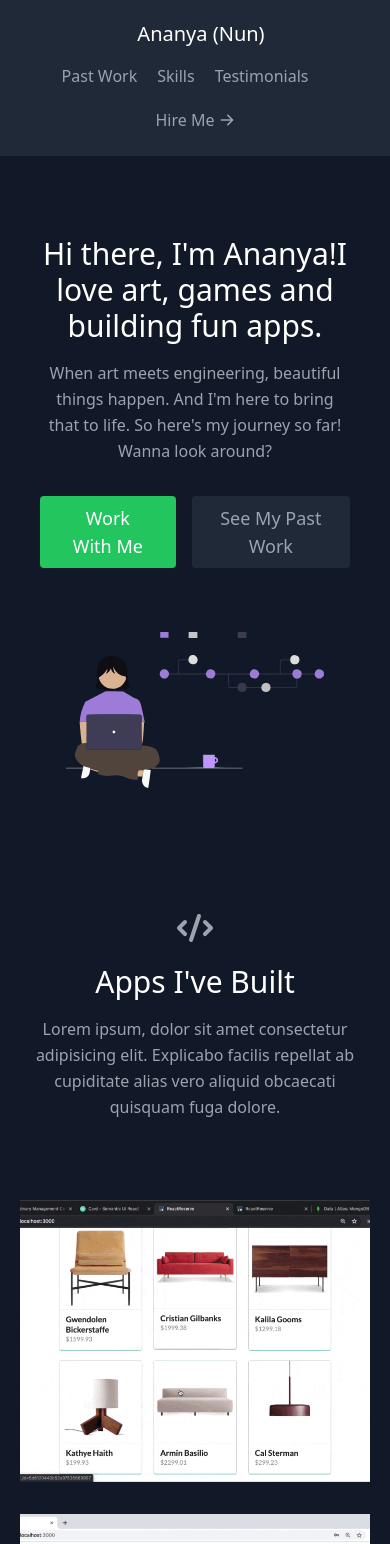
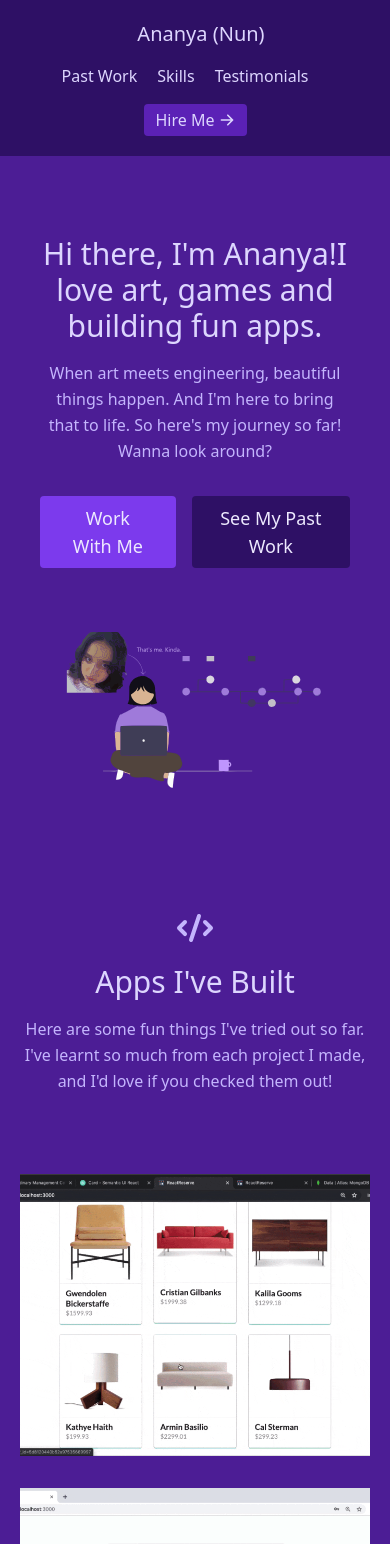
Before and after one commit to AnanyaNunDesai/ananya-nun-desai, a React (Create React App) app: page / in a window 390 px wide. Shown: the top 1544 px of the page. Built offline with nearby package versions, Linux system fonts and the light colour scheme.

Commit message:
Customized color scheme

```diff
--- a/src/App.js
+++ b/src/App.js
@@ -8,7 +8,7 @@ import Contact from "./components/Contact";
 
 export default function App() {
   return (
-    <main className="text-gray-400 bg-gray-900 body-font">
+    <main className="text-gray-400 bg-violet-900 body-font">
       <NavBar />
       <About />
       <Projects />
--- a/src/components/About.js
+++ b/src/components/About.js
@@ -6,22 +6,22 @@ const About = () => {
         <section id="about">
             <div className="container mx-auto flex px-10 py-20 md:flex-row flex-col items-center">
                 <div className="lg:flex-grow md:w-1/2 lg:pr-24 md:pr-16 flex flex-col md:items-start md:text-left mb-16 md:mb-0 items-center text-center">
-                    <h1 className="title-font sm:text-4xl text-3xl mb-4 font-medium text-white">
+                    <h1 className="title-font sm:text-4xl text-3xl mb-4 font-medium text-violet-200">
                         Hi there, I'm Ananya!
                         <br className="hidden lg:inline-block" />I love art, games and building fun apps.
                     </h1>
-                    <p className="mb-8 leading-relaxed">
+                    <p className="mb-8 leading-relaxed text-violet-300">
                         When art meets engineering, beautiful things happen. And I'm here to bring that to life. So here's my journey so far! Wanna look around?
                     </p>
                     <div className="flex justify-center">
                         <a
                             href="#contact"
-                            className="inline-flex text-white bg-green-500 border-0 py-2 px-6 focus:outline-none hover:bg-green-600 rounded text-lg">
+                            className="inline-flex text-violet-100 bg-violet-600 border-0 py-2 px-6 focus:outline-none hover:bg-violet-800 rounded text-lg">
                             Work With Me
                         </a>
                         <a
                             href="#projects"
-                            className="ml-4 inline-flex text-gray-400 bg-gray-800 border-0 py-2 px-6 focus:outline-none hover:bg-gray-700 hover:text-white rounded text-lg">
+                            className="ml-4 inline-flex text-violet-100 bg-violet-950 border-0 py-2 px-6 focus:outline-none hover:bg-violet-800 hover:text-white rounded text-lg">
                             See My Past Work
                         </a>
                     </div>
@@ -30,7 +30,7 @@ const About = () => {
                     <img
                         className="object-cover object-center rounded"
                         alt="hero"
-                        src="./coding.svg"
+                        src="./coding_w_selfie.svg"
                     />
                 </div>
             </div>
--- a/src/components/NavBar.js
+++ b/src/components/NavBar.js
@@ -4,14 +4,14 @@ import React from "react";
 
 const NavBar = () => {
     return (
-        <header className="bg-gray-800 md:sticky top-0 z-10">
+        <header className="bg-violet-950 md:sticky top-0 z-10">
             <div className="container mx-auto flex flex-wrap p-5 flex-col md:flex-row items-center">
                 <a className="title-font font-medium text-white mb-4 md:mb-0">
-                    <a href="#about" className="ml-3 text-xl">
+                    <a href="#about" className="ml-3 text-xl text-violet-200">
                         Ananya (Nun)
                     </a>
                 </a>
-                <nav className="md:mr-auto md:ml-4 md:py-1 md:pl-4 md:border-l md:border-gray-700	flex flex-wrap items-center text-base justify-center">
+                <nav className="md:mr-auto md:ml-4 md:py-1 md:pl-4 md:border-l md:border-violet-300	flex flex-wrap items-center text-violet-200 justify-center">
                     <a href="#projects" className="mr-5 hover:text-white">
                         Past Work
                     </a>
@@ -24,7 +24,7 @@ const NavBar = () => {
                 </nav>
                 <a
                     href="#contact"
-                    className="inline-flex items-center bg-gray-800 border-0 py-1 px-3 focus:outline-none hover:bg-gray-700 rounded text-base mt-4 md:mt-0">
+                    className="inline-flex items-center bg-violet-800 border-0 py-1 px-3 focus:outline-none hover:bg-violet-600 rounded text-violet-200 mt-4 md:mt-0">
                     Hire Me
                     <ArrowRightIcon className="w-4 h-4 ml-1" />
                 </a>
--- a/src/components/Projects.js
+++ b/src/components/Projects.js
@@ -5,17 +5,16 @@ import { projects } from "../data";
 
 const Projects = () => {
     return (
-        <section id="projects" className="text-gray-400 bg-gray-900 body-font">
+        <section id="projects" className="text-violet-300 bg-violet-900 body-font">
             <div className="container px-5 py-10 mx-auto text-center lg:px-40">
                 <div className="flex flex-col w-full mb-20">
                     <CodeIcon className="mx-auto inline-block w-10 mb-4" />
-                    <h1 className="sm:text-4xl text-3xl font-medium title-font mb-4 text-white">
+                    <h1 className="sm:text-4xl text-3xl font-medium title-font mb-4 text-violet-200">
                         Apps I've Built
                     </h1>
-                    <p className="lg:w-2/3 mx-auto leading-relaxed text-base">
-                        Lorem ipsum, dolor sit amet consectetur adipisicing elit. Explicabo
-                        facilis repellat ab cupiditate alias vero aliquid obcaecati quisquam
-                        fuga dolore.
+                    <p className="lg:w-2/3 mx-auto leading-relaxed text-violet-300">
+                        Here are some fun things I've tried out so far. I've learnt so much from each
+                        project I made, and I'd love if you checked them out!
                     </p>
                 </div>
                 <div className="flex flex-wrap -m-4">
@@ -30,11 +29,11 @@ const Projects = () => {
                                     className="absolute inset-0 w-full h-full object-cover object-center"
                                     src={project.image}
                                 />
-                                <div className="px-8 py-10 relative z-10 w-full border-4 border-gray-800 bg-gray-900 opacity-0 hover:opacity-100">
-                                    <h2 className="tracking-widest text-sm title-font font-medium text-green-400 mb-1">
+                                <div className="px-8 py-10 relative z-10 w-full border-4 border-indigo-950 bg-violet-950 opacity-0 hover:opacity-100">
+                                    <h2 className="tracking-widest text-sm title-font font-medium text-violet-400 mb-1">
                                         {project.subtitle}
                                     </h2>
-                                    <h1 className="title-font text-lg font-medium text-white mb-3">
+                                    <h1 className="title-font text-lg font-medium text-violet-100 mb-3">
                                         {project.title}
                                     </h1>
                                     <p className="leading-relaxed">{project.description}</p>
--- a/src/components/Skills.js
+++ b/src/components/Skills.js
@@ -7,11 +7,11 @@ const Skills = () => {
         <section id="skills">
             <div className="container px-5 py-10 mx-auto">
                 <div className="text-center mb-20">
-                    <ChipIcon className="w-10 inline-block mb-4" />
-                    <h1 className="sm:text-4xl text-3xl font-medium title-font text-white mb-4">
+                    <ChipIcon className="w-10 inline-block mb-4 text-violet-300" />
+                    <h1 className="sm:text-4xl text-3xl font-medium title-font text-violet-200 mb-4">
                         Skills &amp; Technologies
                     </h1>
-                    <p className="text-base leading-relaxed xl:w-2/4 lg:w-3/4 mx-auto">
+                    <p className="text-violet-300 leading-relaxed xl:w-2/4 lg:w-3/4 mx-auto">
                         Here are some skills I am confident about. I am always up for learning and expanding my knowledge-base on-the-go!
                     </p>
                 </div>
@@ -19,8 +19,8 @@ const Skills = () => {
                     {skills.map((skill) => (
                         <div key={skill} className="p-2 sm:w-1/2 w-full">
                             <div className="bg-gray-800 rounded flex p-4 h-full items-center">
-                                <BadgeCheckIcon className="text-green-400 w-6 h-6 flex-shrink-0 mr-4" />
-                                <span className="title-font font-medium text-white">
+                                <BadgeCheckIcon className="text-purple-400 w-6 h-6 flex-shrink-0 mr-4" />
+                                <span className="title-font font-medium text-violet-200">
                                     {skill}
                                 </span>
                             </div>
--- a/src/data.js
+++ b/src/data.js
@@ -36,14 +36,14 @@ export const projects = [
 export const testimonials = [
   {
     quote:
-      "Lorem ipsum dolor sit amet consectetur adipisicing elit. Culpa quod necessitatibus quidem impedit facilis? Distinctio laboriosam veritatis recusandae minus. Voluptatum accusantium hic laudantium soluta ea sapiente cupiditate officia maiores itaque.",
+      "Very cool as heck talented fellarino right here.",
     image: "https://randomuser.me/api/portraits/men/1.jpg",
     name: "Jesse Hicks",
     company: "Zoozle",
   },
   {
     quote:
-      "Lorem ipsum dolor sit amet consectetur adipisicing elit. Culpa quod necessitatibus quidem impedit facilis? Distinctio laboriosam veritatis recusandae minus. Voluptatum accusantium hic laudantium soluta ea sapiente cupiditate officia maiores itaque.",
+      "I 100% agree with the other fella, frfr.",
     image: "https://randomuser.me/api/portraits/men/94.jpg",
     name: "Ruben Alvarez",
     company: "Dooble.io",
```
Also changed, not shown: src/components/Contact.js (+18 -18 lines), src/components/Testimonials.js (+7 -7 lines), public/coding.svg (deleted), public/coding_w_selfie.svg (added).
